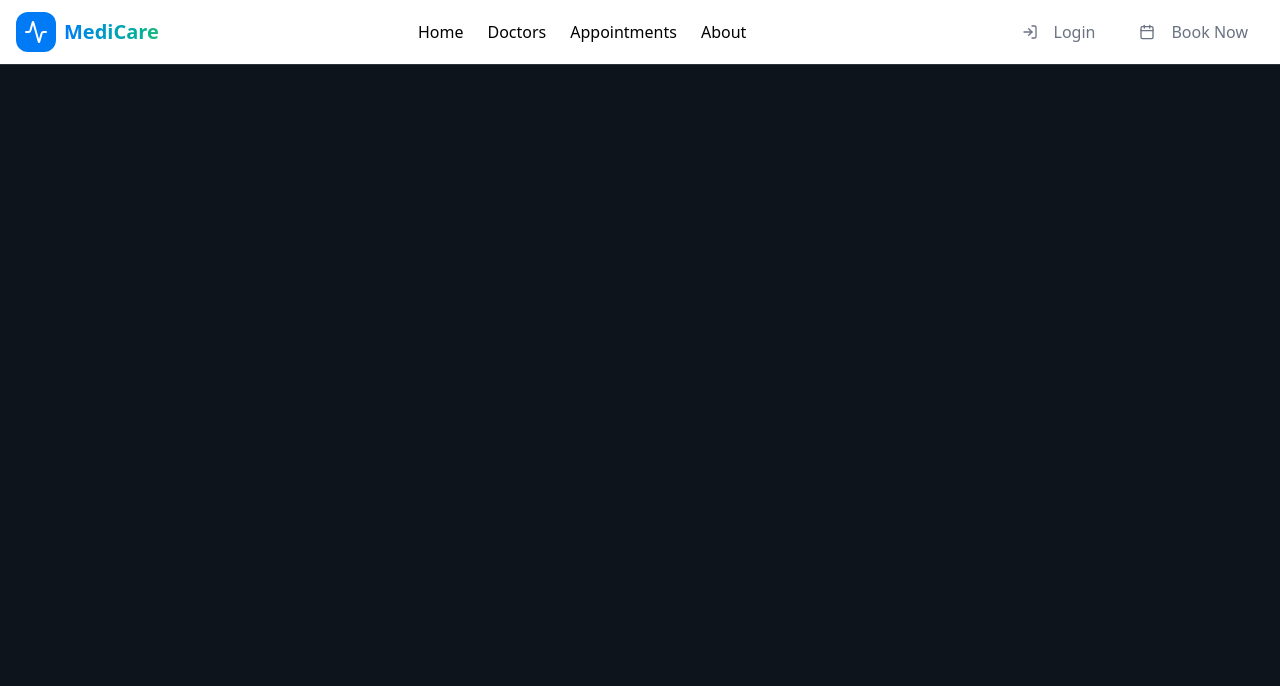
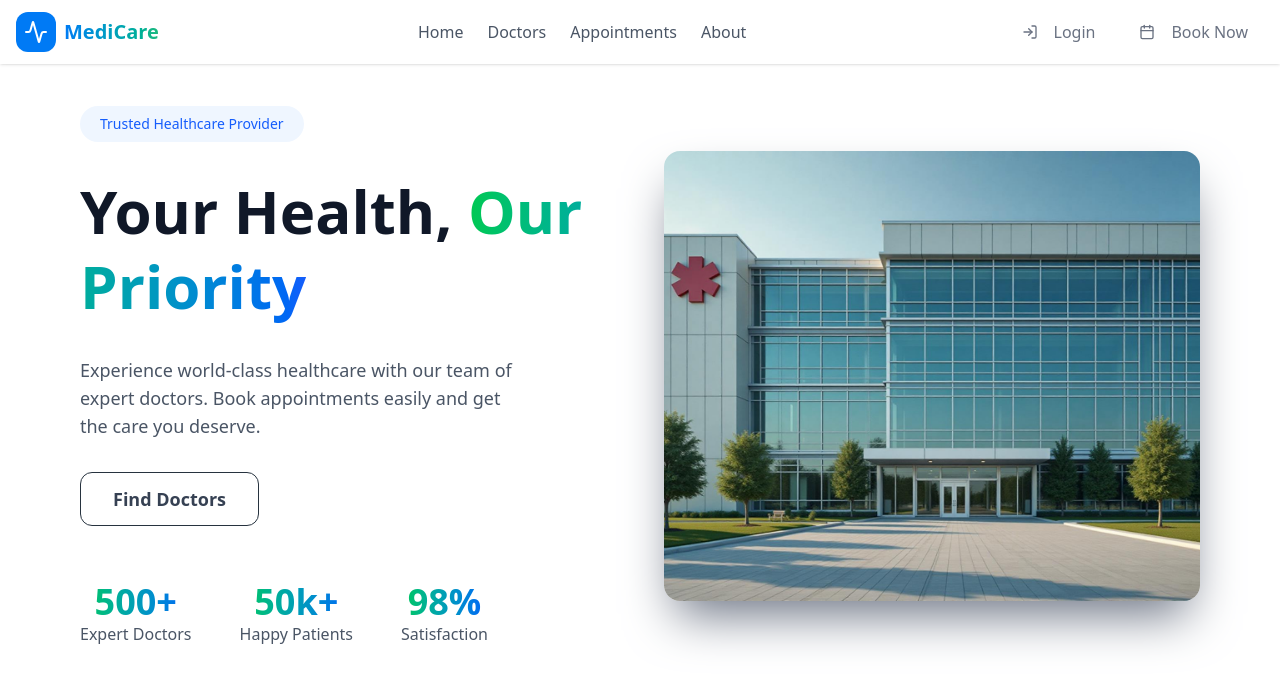
Before and after one commit to Moheed-Dar/Hospital-Management-System, a Next.js app: page / in a window 1280 px wide. Shown: the top 686 px of the page. Built offline with nearby package versions, Linux system fonts and the light colour scheme.

Commit message:
Hero section 1

```diff
--- /dev/null
+++ b/src/app/components/HeroSection.jsx
@@ -0,0 +1,164 @@
+// import React from "react";
+// import Image from "next/image";
+// import heroHospital from "@/accets/hero-hospital.jpg";
+
+// const HeroSection = () => {
+//     return (
+//         <div>
+//             <main className="flex min-h-screen flex-col items-center justify-between mt-10 pt-20 px-8 bg-white">
+//                 <div className="max-w-7xl mx-auto flex flex-col lg:flex-row items-start lg:items-center gap-8 w-full">
+//                     {/* Left Content */}
+//                     <div className="flex-1 space-y-8 w-full">
+//                         {/* Trusted Provider Badge */}
+//                         <span className="inline-block bg-blue-50 text-blue-600 px-4 py-2 rounded-full text-sm font-medium">
+//                             Trusted Healthcare Provider
+//                         </span>
+
+//                         {/* Heading */}
+//                         <div className="space-y-2">
+//                             <h1 className="text-5xl lg:text-6xl font-bold text-gray-900">
+//                                 <span>Your Health, </span>
+//                                 <span className="text-transparent bg-clip-text bg-gradient-to-r from-green-500 to-blue-600">
+//                                     Our Priority
+//                                 </span>
+//                             </h1>
+//                         </div>
+
+//                         {/* Description */}
+//                         <p className="text-lg text-gray-600 max-w-md">
+//                             Experience world-class healthcare with our team of expert doctors.
+//                             Book appointments easily and get the care you deserve.
+//                         </p>
+
+//                         {/* CTA Button aligned right */}
+//                         <div className="w-full flex sm:justify-end justify-center">
+//                             <button className="border-gray-500 border  text-gray-500 hover:bg-green-200 cursor-pointer hover:text-black px-8 py-2 md:me-50 rounded-lg font-semibold text-lg transition-colors">
+//                                 Find Doctors
+//                             </button>
+//                         </div>
+
+//                         {/* Stats Section */}
+//                         <div className="flex flex-col sm:flex-row gap-8 pt-4">
+//                             <div className="text-center">
+//                                 <div className="text-3xl font-bold text-transparent bg-clip-text bg-gradient-to-r from-green-500 to-blue-600">
+//                                     500+
+//                                 </div>
+//                                 <div className="text-sm text-gray-600">Expert Doctors</div>
+//                             </div>
+
+//                             <div className="text-center">
+//                                 <div className="text-3xl font-bold text-transparent bg-clip-text bg-gradient-to-r from-green-500 to-blue-600">
+//                                     50k+
+//                                 </div>
+//                                 <div className="text-sm text-gray-600">Happy Patients</div>
+//                             </div>
+
+//                             <div className="text-center">
+//                                 <div className="text-3xl font-bold text-transparent bg-clip-text bg-gradient-to-r from-green-500 to-blue-600">
+//                                     98%
+//                                 </div>
+//                                 <div className="text-sm text-gray-600">Satisfaction</div>
+//                             </div>
+//                         </div>
+//                     </div>
+
+//                     {/* Right Image */}
+//                     <div className="flex-1 relative h-96 lg:h-[400px] rounded-2xl overflow-hidden shadow-2xl shadow-gray-500">
+//                         <div className="absolute inset-0 animate-float">
+//                             <Image
+//                                 src={heroHospital}
+//                                 alt="Hero Image"
+//                                 fill
+//                                 className="object-cover"
+//                                 priority
+//                             />
+//                         </div>
+//                     </div>
+
+//                 </div>
+//             </main>
+//         </div>
+//     );
+// };
+
+// export default HeroSection;
+
+import React from "react";
+import Image from "next/image";
+import heroHospital from "@/accets/hero-hospital.jpg";
+
+const HeroSection = () => {
+  return (
+    <section className="bg-white flex flex-col items-center justify-center px-6 sm:px-10 md:px-16 lg:px-20  pb-12 min-h-screen">
+      <div className="max-w-7xl w-full flex flex-col lg:flex-row items-center lg:items-center gap-12">
+        {/* Left Content */}
+        <div className="flex-1 w-full space-y-8 text-center md:text-left">
+          {/* Trusted Provider Badge */}
+          <span className="inline-block bg-blue-50 text-blue-600 px-5 py-2 rounded-full text-sm font-medium">
+            Trusted Healthcare Provider
+          </span>
+
+          {/* Heading */}
+          <h1 className="text-4xl sm:text-5xl lg:text-6xl font-bold text-gray-900 leading-tight">
+            <span>Your Health, </span>
+            <span className="text-transparent bg-clip-text bg-gradient-to-r from-green-500 to-blue-600">
+              Our Priority
+            </span>
+          </h1>
+
+          {/* Description */}
+          <p className="text-base sm:text-lg text-gray-600 max-w-md mx-auto lg:mx-0">
+            Experience world-class healthcare with our team of expert doctors.
+            Book appointments easily and get the care you deserve.
+          </p>
+
+          {/* CTA Button */}
+          <div className="flex justify-center lg:justify-start">
+            <button className="border border-gray-500 text-gray-700 hover:bg-green-200 hover:text-black px-8 py-3 rounded-lg font-semibold text-base sm:text-lg transition-all duration-300">
+              Find Doctors
+            </button>
+          </div>
+
+          {/* Stats Section */}
+          <div className="flex flex-wrap justify-center lg:justify-start gap-8 sm:gap-12 pt-6">
+            <div className="text-center">
+              <div className="text-3xl sm:text-4xl font-bold text-transparent bg-clip-text bg-gradient-to-r from-green-500 to-blue-600">
+                500+
+              </div>
+              <div className="text-sm sm:text-base text-gray-600">Expert Doctors</div>
+            </div>
+
+            <div className="text-center">
+              <div className="text-3xl sm:text-4xl font-bold text-transparent bg-clip-text bg-gradient-to-r from-green-500 to-blue-600">
+                50k+
+              </div>
+              <div className="text-sm sm:text-base text-gray-600">Happy Patients</div>
+            </div>
+
+            <div className="text-center">
+              <div className="text-3xl sm:text-4xl font-bold text-transparent bg-clip-text bg-gradient-to-r from-green-500 to-blue-600">
+                98%
+              </div>
+              <div className="text-sm sm:text-base text-gray-600">Satisfaction</div>
+            </div>
+          </div>
+        </div>
+
+        {/* Right Image */}
+        <div className="flex-1 relative w-full h-72 sm:h-96 lg:h-[450px] rounded-2xl overflow-hidden shadow-2xl shadow-gray-500">
+          <div className="absolute inset-0 animate-float">
+            <Image
+              src={heroHospital}
+              alt="Hero Image"
+              fill
+              className="object-cover"
+              priority
+            />
+          </div>
+        </div>
+      </div>
+    </section>
+  );
+};
+
+export default HeroSection;
--- a/src/app/components/Navbar.jsx
+++ b/src/app/components/Navbar.jsx
@@ -8,7 +8,7 @@ export default function Navbar() {
     const [isOpen, setIsOpen] = useState(false);
 
     return (
-        <nav className="fixed top-0 w-full bg-white backdrop-blur-sm border-b border-border z-50 shadow-sm">
+        <nav className="fixed top-0 w-full bg-white backdrop-blur-sm z-50 shadow-sm">
             <div className="container mx-auto px-4">
                 <div className="flex items-center justify-between h-16">
                     {/* Logo */}
@@ -22,23 +22,23 @@ export default function Navbar() {
                     </Link>
 
                     {/* Desktop Navigation */}
-                    <div className="hidden md:flex items-center space-x-6">
-                        <Link href="/home" className="text-black hover:text-primary transition-colors font-medium">
+                    <div className="hidden lg:flex items-center space-x-6">
+                        <Link href="/home" className="text-gray-600 hover:text-primary transition-colors font-medium">
                             Home
                         </Link>
-                        <Link href="/doctors" className="text-black hover:text-primary transition-colors font-medium">
+                        <Link href="/doctors" className="text-gray-600 hover:text-primary transition-colors font-medium">
                             Doctors
                         </Link>
-                        <Link href="/appointments" className="text-black hover:text-primary transition-colors font-medium">
+                        <Link href="/appointments" className="text-gray-600 hover:text-primary transition-colors font-medium">
                             Appointments
                         </Link>
-                        <Link href="/about" className="text-black hover:text-primary transition-colors font-medium">
+                        <Link href="/about" className="text-gray-600 hover:text-primary transition-colors font-medium">
                             About
                         </Link>
                     </div>
 
                     {/* Desktop Actions */}
-                    <div className="hidden md:flex items-center text-black space-x-3">
+                    <div className="hidden lg:flex items-center text-black space-x-3">
                         <button className="flex items-center px-4 py-2 rounded-md hover:bg-[#3B82F6]  hover:text-white hover:opacity-90 transition-smooth text-gray-500">
                             <div className="mr-2">
                                 <LogIn className="h-4 w-4 mr-2" />
@@ -65,8 +65,8 @@ export default function Navbar() {
                 {/* Mobile Menu */}
                 {isOpen && (
                     <div
-                        className="md:hidden fixed top-16 left-1/2 -translate-x-1/2 w-[90%] sm:w-[70%] h-[50vh]
-               bg-white border shadow-lg rounded-xl text-black hover:text-white animate-slide-down overflow-y-auto"
+                        className="lg:hidden fixed top-16 left-1/2 -translate-x-1/2 w-full  h-[80vh]
+               bg-white  shadow-lg rounded-xl text-black hover:text-white animate-slide-down overflow-y-auto"
                     >
                         <div className="flex flex-col space-y-3">
                             <a className="py-2 px-4 text-gray-700 hover:bg-slate-400 hover:text-white rounded-lg transition-colors">
--- a/src/app/page.js
+++ b/src/app/page.js
@@ -1,10 +1,12 @@
 import React from 'react'
 import Navbar from './components/Navbar'
+import HeroSection from './components/HeroSection'
 
 const page = () => {
   return (
     <>
     <Navbar/>
+    <HeroSection/>
     </>
   )
 }
```
